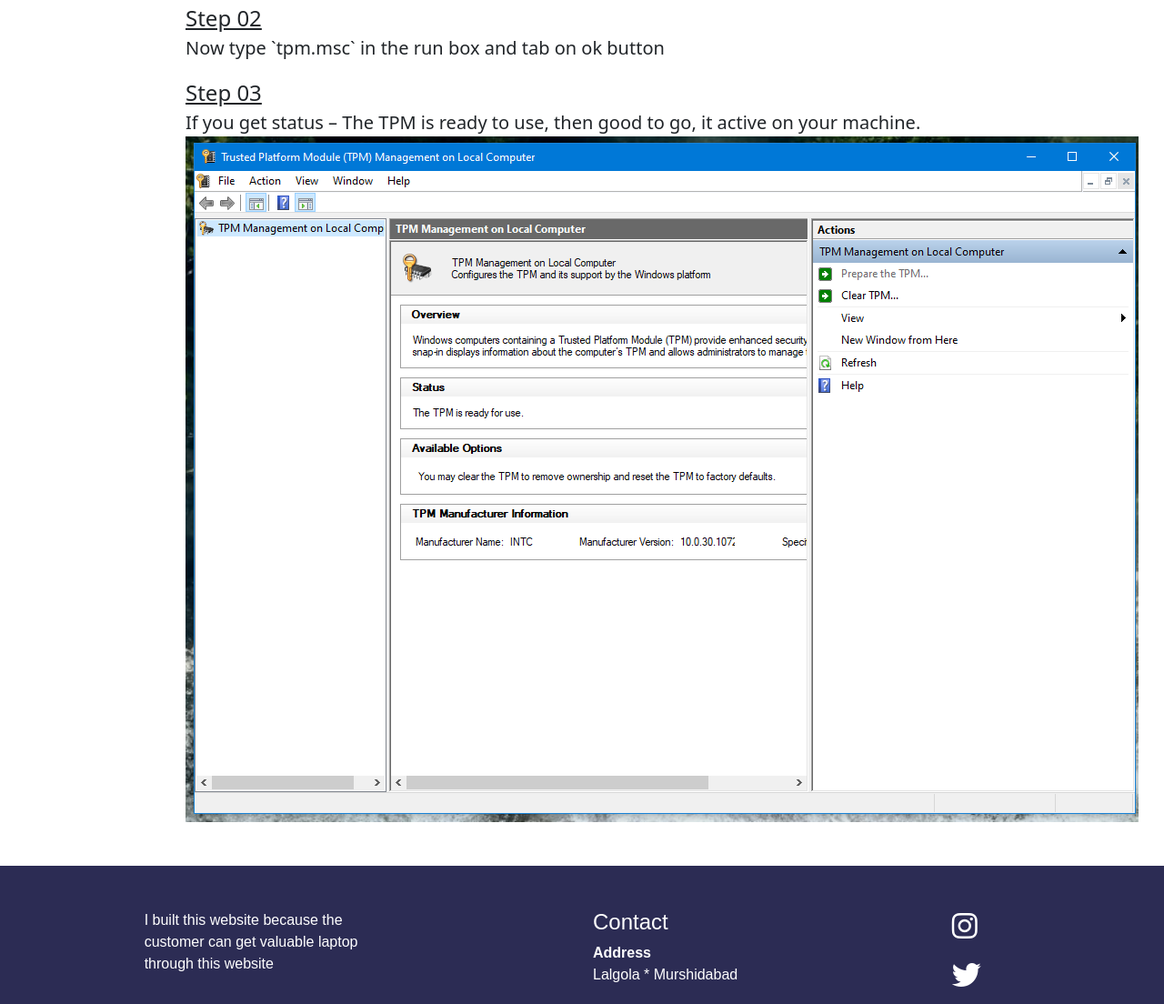
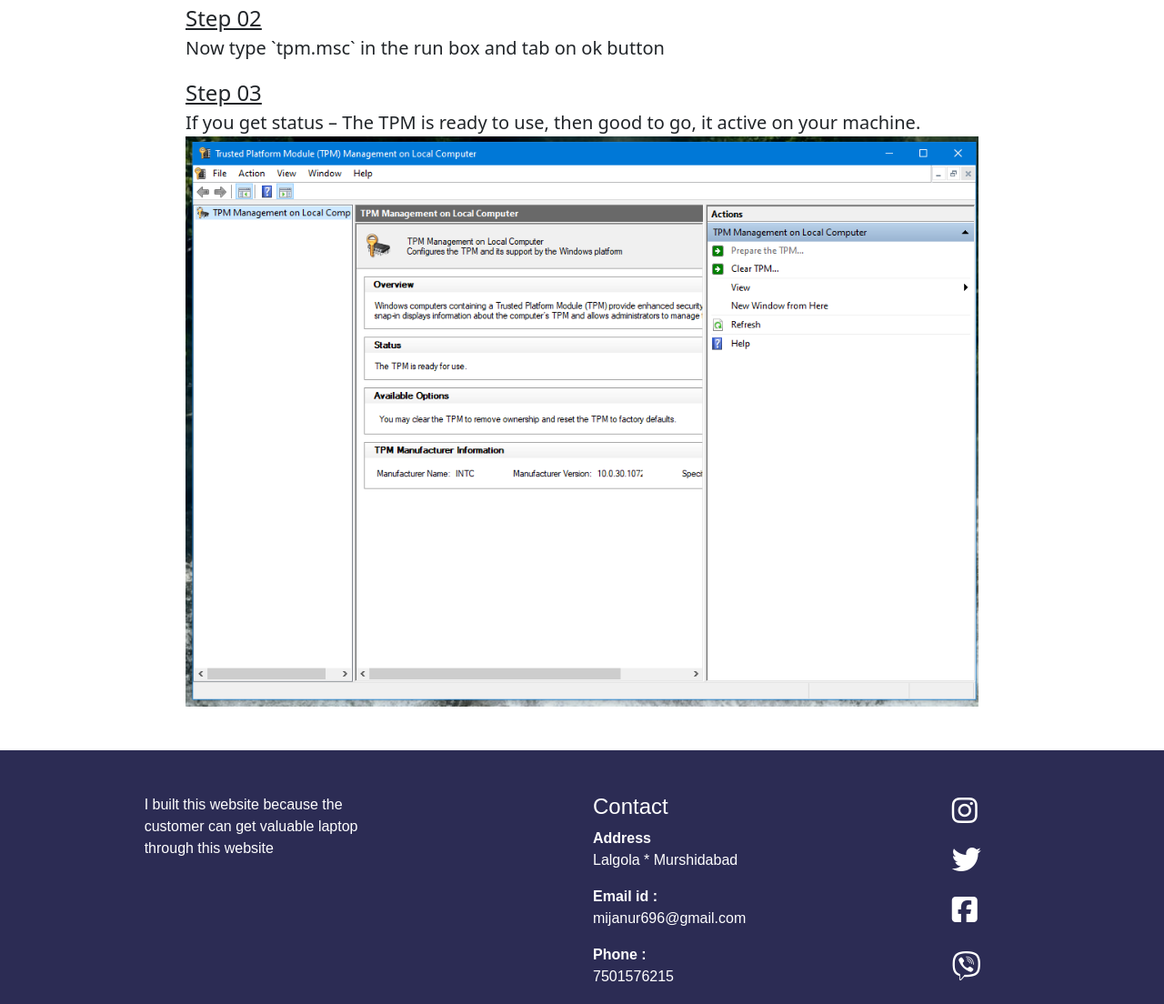
Before and after one commit to mijanur696/Top-10-Gadget, a plain HTML site: page TechTips.html in a window 1280 px wide. Shown: the part 1446-2550 px from the top of the page at 91% size. Drawn offline with nearby package versions, Linux system fonts and the light colour scheme.

Commit message:
Update TechTips.html

```diff
--- a/TechTips.html
+++ b/TechTips.html
@@ -76,7 +76,7 @@
         <u class="fs-4">Step 03 </u>
         <p class="fs-5"> If you get status – The TPM is ready to use, then good to go, it active on your machine.
 
-            <img src="Images/tpmpic.png" />
+            <img src="Images/tpmpic.png" class="img-fluid"/>
             </p>
 
 
```
